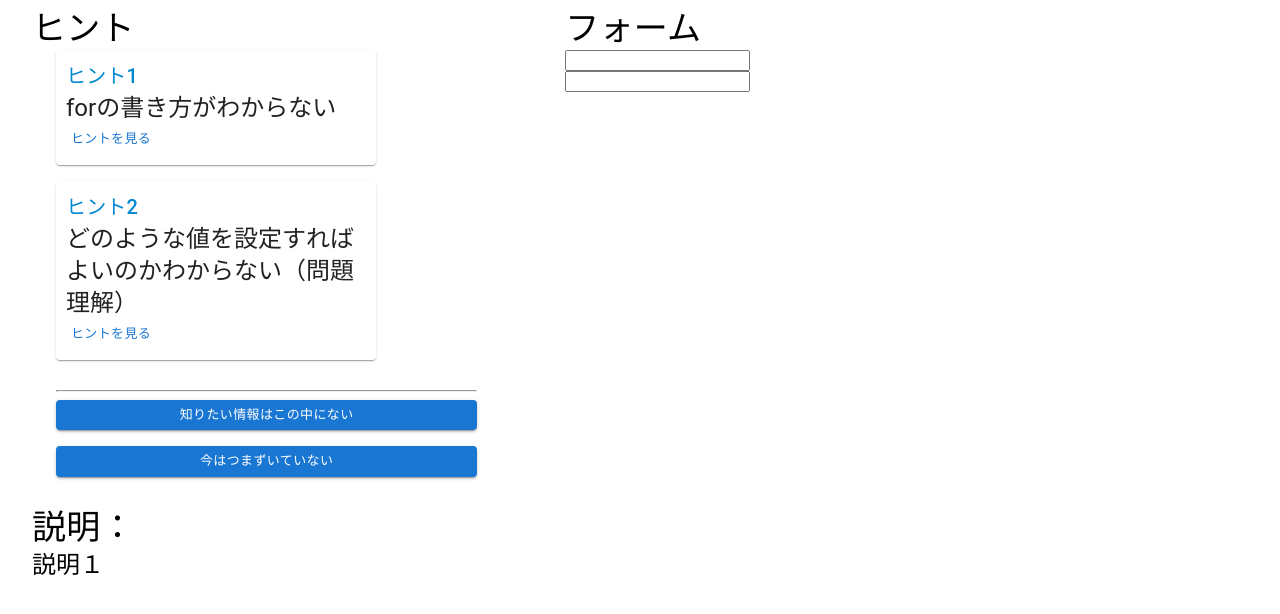
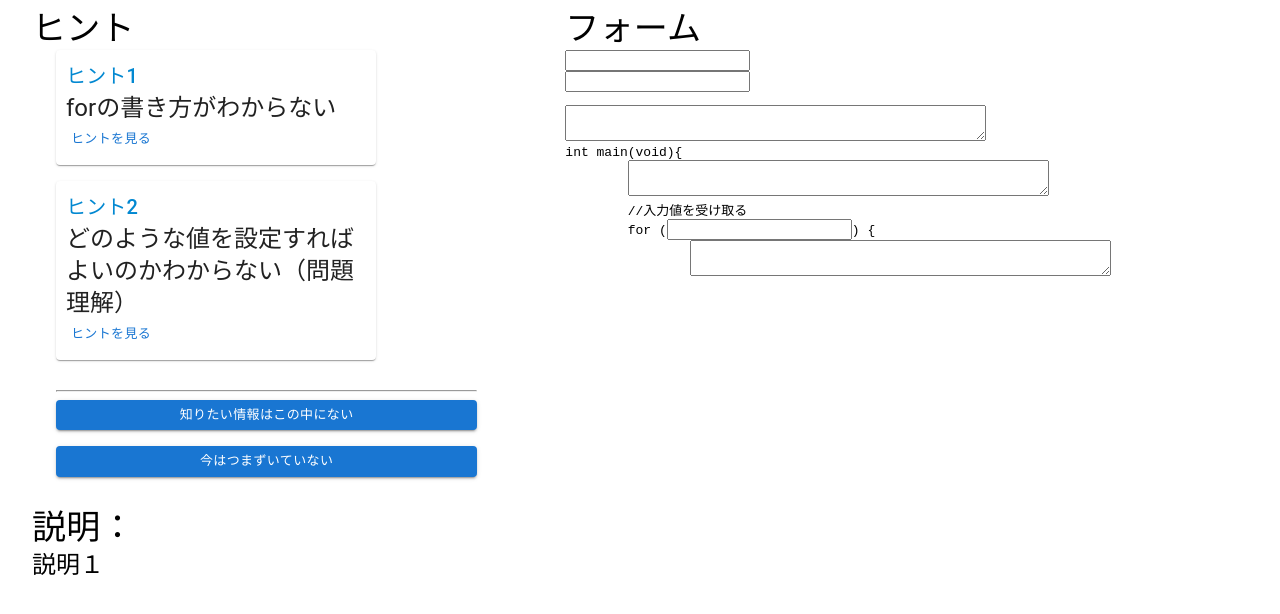
Before and after one commit to KHashimoto3/FIT2023_KH, a React (Vite) app in the folder mock/: page / in a window 1280 px wide. Shown: the top 614 px of the page. Built offline with nearby package versions, Linux system fonts and the light colour scheme.

Commit message:
例題のフォームの一部を書いた。

```diff
--- a/mock/src/components/Form.tsx
+++ b/mock/src/components/Form.tsx
@@ -17,6 +17,15 @@ export const Form = (props: Props) => {
             <Typography variant="h4">フォーム</Typography>
             <input type="text" size={20} onChange={(event) => setFormValue(event.target.value)} onFocus={() => changeFormDataIndex(0)} /><br />
             <input type="text" size={20} onChange={(event) => setFormValue2(event.target.value)} onFocus={() => changeFormDataIndex(1)} /><br />
+
+            <pre>
+                <textarea cols={50} rows={2}/><br />
+                int main(void){'{\n'}
+                {'\t'}<textarea cols={50} rows={2}/><br />
+                {'\t'}//入力値を受け取る{'\n'}
+                {'\t'}for {'('}<input type="text" size={20} />{') {\n'}
+                {'\t'}{'\t'}<textarea cols={50} rows={2}/><br />
+            </pre>
         </Container>
     )
 };
```
